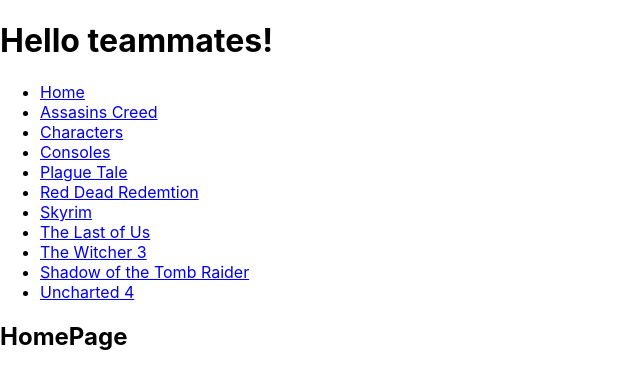
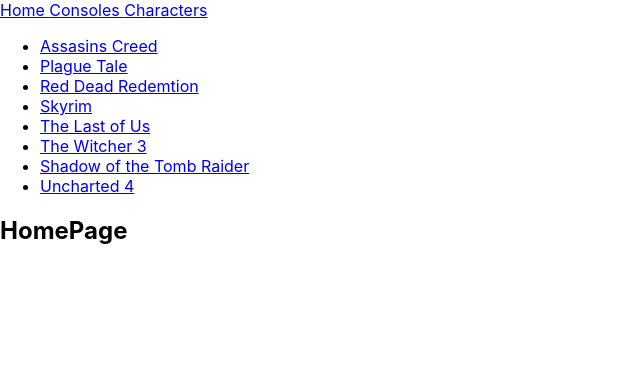
Before and after one commit to mape86/electric-games, a React (Create React App) app: page / in a window 1280 px wide. Shown: the top 388 px of the page, without its empty margins (0-640 px from the left). Built offline with nearby package versions, Linux system fonts and the light colour scheme.

Commit message:
Added Navbar

```diff
--- a/src/App.tsx
+++ b/src/App.tsx
@@ -1,20 +1,18 @@
 
 import {BrowserRouter, Routes, Route, Link} from 'react-router-dom';
 import {HomePage, CharacterPage, ConsolePage, AssassinsCreed, PlagueTalePage, RedDeadRedemtion, Skyrim, TheLastOfUsPage, TheWitcherPage, TombRaiderPage, UnchartedPage} from './pages/index'
+import Navbar from './components/shared/Navbar';
 
 function App() {
   return (
     <>
     <BrowserRouter>
     <div>
-      <h1>Hello teammates!</h1>
+      <Navbar/>
     </div>
     <nav>
       <ul>
-        <li><Link to="/">Home</Link></li>
         <li><Link to="AssassinsCreed">Assasins Creed</Link></li>
-        <li><Link to="CharacterPage">Characters</Link></li>
-        <li><Link to="ConsolePage">Consoles</Link></li>
         <li><Link to="PlagueTalePage">Plague Tale</Link></li>
         <li><Link to="RedDeadRedemtion">Red Dead Redemtion</Link></li>
         <li><Link to="Skyrim">Skyrim</Link></li>
--- a/src/components/shared/Navbar.tsx
+++ b/src/components/shared/Navbar.tsx
@@ -1,7 +1,16 @@
+import {Link} from 'react-router-dom'
+import {HomePage, CharacterPage, ConsolePage} from '../../pages/index';
 
 const Navbar = () => {
     return (
-        <nav>Navbar</nav>
+        <nav className='navbar navbar-expand-lg'>
+          <div className='container'></div>
+            <div className='d-flex flex-row'>
+              <Link className='btn btn-large btn-rounded' to='/'> Home </Link>
+              <Link to='ConsolePage'> Consoles </Link>
+              <Link to='CharacterPage'>Characters</Link>
+            </div>
+        </nav>
       )
 }
 
```
